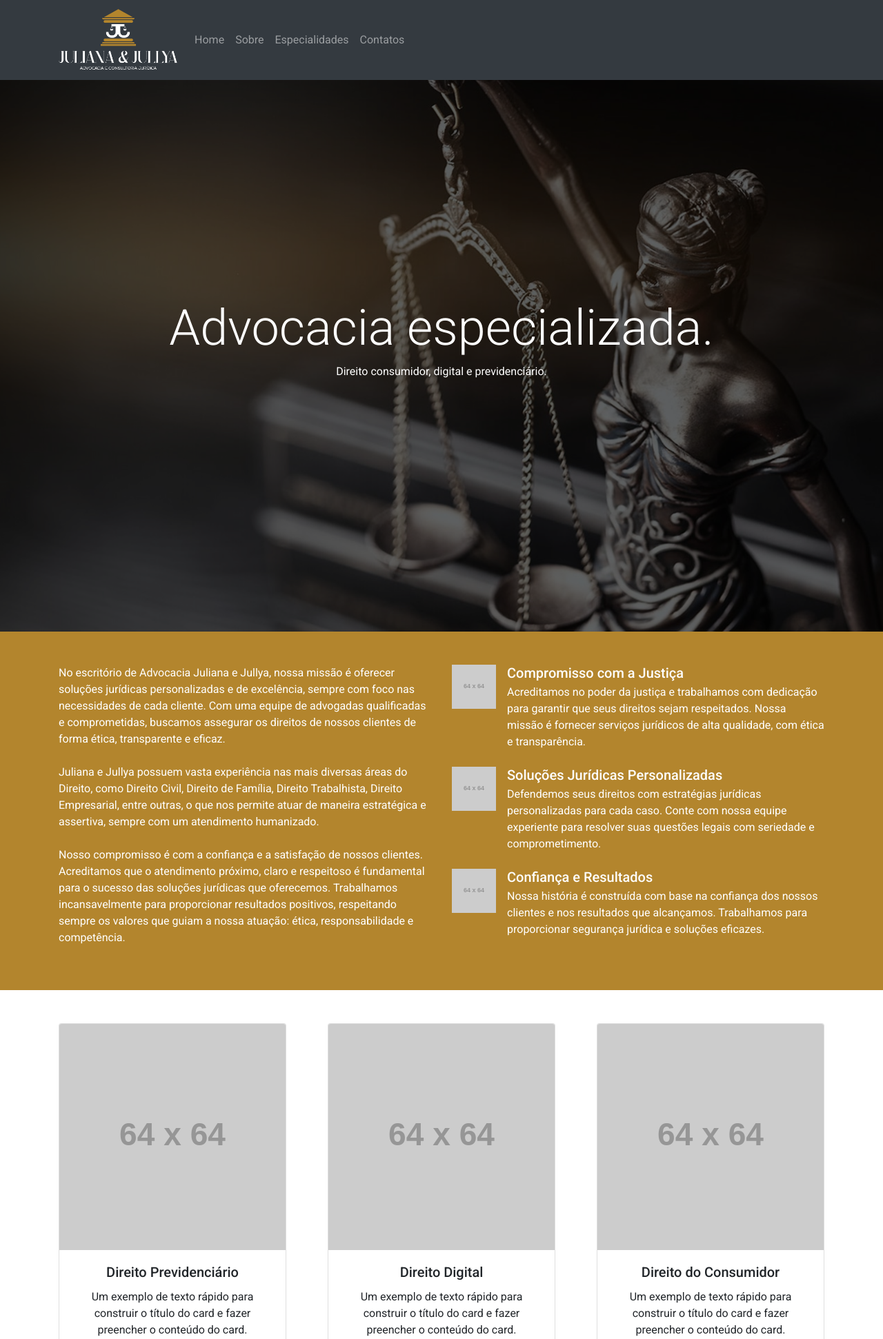
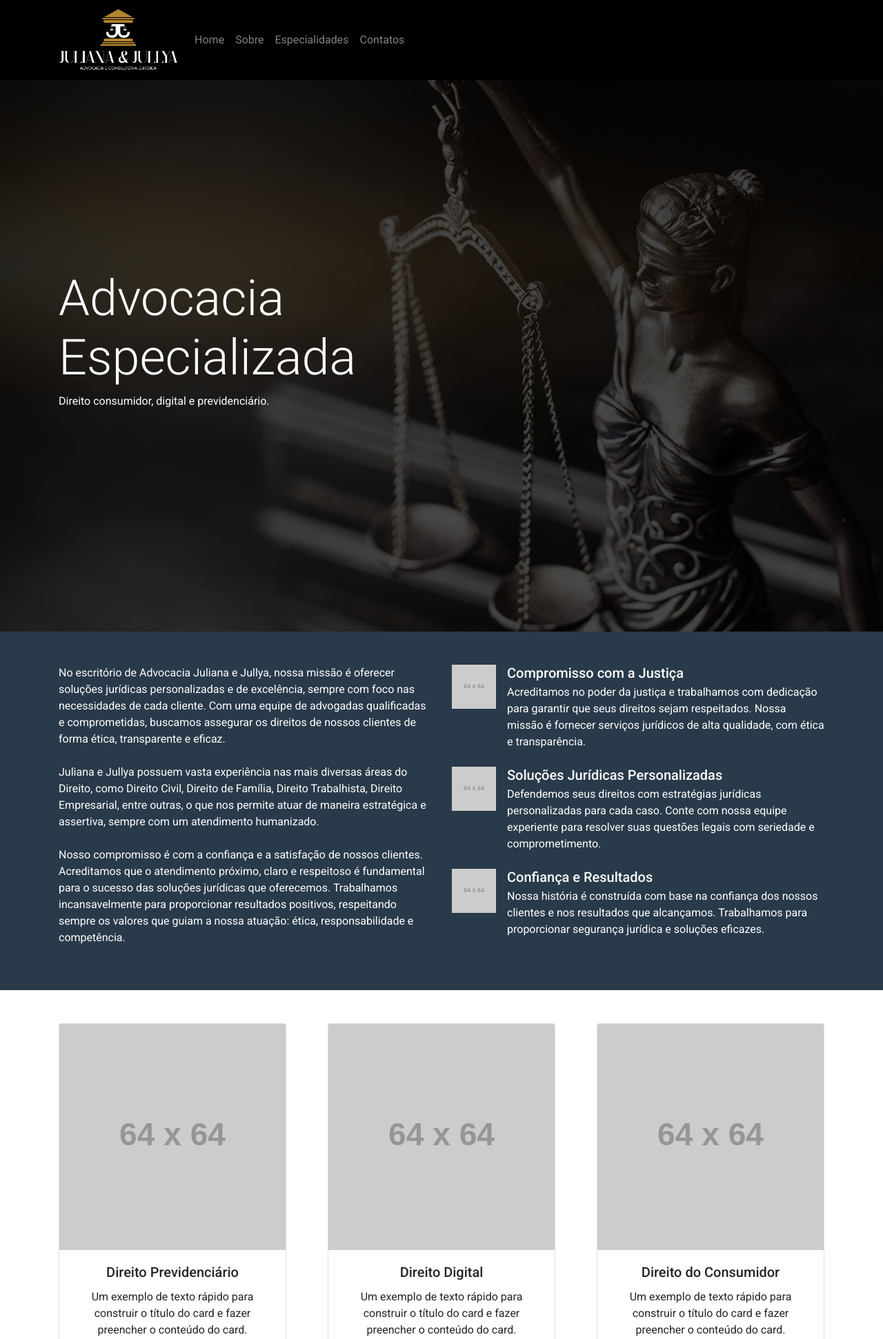
Before and after one commit to viniciusalmeidaweb/website-adv, a Django app: page /home/ in a window 1280 px wide. Shown: the top 1942 px of the page at 69% size. Run offline with Django 4.2, Linux system fonts and the light colour scheme; data comes from the database, SQL or seed files in the repository; grey boxes labelled with a size stand in for pictures from a placeholder-image service; some libraries are stand-ins or nearby versions.

Commit message:
ajustes css menu

```diff
--- a/static/css/styles.css
+++ b/static/css/styles.css
@@ -12,6 +12,10 @@ body {
     background-color: transparent;
 }
 
+.navbar-bg-dark {
+    background-color: black;
+}
+
 img.logo-site{
     height: 90px;
 }
@@ -23,10 +27,10 @@ img.logo-site{
     background-size: cover; /* A imagem cobre toda a área do div */
     background-position: center; /* Centraliza a imagem */
     min-height: 100vh; /* Define a altura do div como 100% da altura da janela */
-    display: flex; /* Flexbox para centralizar o conteúdo */
-    justify-content: center; /* Alinha o conteúdo horizontalmente */
+    display: grid; /* Flexbox para centralizar o conteúdo */
+    /*justify-content: center; /* Alinha o conteúdo horizontalmente */
     align-items: center; /* Alinha o conteúdo verticalmente */
-    text-align: center; /* Centraliza o texto */
+    /*text-align: center; /* Centraliza o texto */
     color: white; /* Cor do texto */
     padding: 20px; /* Espaçamento interno */
     box-sizing: border-box; /* Inclui o padding no tamanho total do div */
@@ -39,7 +43,7 @@ img.logo-site{
     left: 0;
     width: 100%;
     height: 100%;
-    background-color: rgba(0, 0, 0, 0.6); /* Sobreposição preta com 50% de opacidade */
+    background-color: rgba(0, 0, 0, 0.7); /* Sobreposição preta com 50% de opacidade */
   }
 
 
@@ -51,10 +55,17 @@ img.logo-site{
 }
 
 .about{
-    background-color: rgb(179 133 45);
+    /*background-color: #B3852D;*/
+    background-color: #293A4A;
 
 }
 
-.services article{
+.services, article{
 
 }
+
+
+.team{
+    background-color: #B3852D
+
+}
--- a/website/templates/base.html
+++ b/website/templates/base.html
@@ -22,7 +22,7 @@
 <body>
 <!-- Cabeçalho -->
 <header>
-  <nav class="navbar navbar-expand-lg navbar-dark bg-dark">
+  <nav class="navbar navbar-expand-lg navbar-dark navbar-bg-dark">
         <div class="container">
         <a class="navbar-brand" href="{% url 'sobre' %}">
           <img class="logo-site" src="/media/website/logo-site.png">
@@ -66,8 +66,15 @@
 
  <!-- Rodapé -->
  <footer>
-  <p>&copy; 2025 Sua Empresa. Todos os direitos reservados.</p>
-  <p><a href="#contact">Entre em contato</a></p>
+  <div class="container py-5 text-center">
+    <div class="row">
+      <div class="col-12">
+        <p>&copy; 2025 Sua Empresa. Todos os direitos reservados.</p>
+        <p><a href="#contact">Entre em contato</a></p>
+      </div>
+    </div>
+  </div>
+
 </footer>
 <!-- Principal JavaScript do Bootstrap
 ================================================== -->
--- a/website/templates/index.html
+++ b/website/templates/index.html
@@ -7,7 +7,7 @@
       <div class="overlay"></div>
         <div class="jumbotron jumbotron-bgk">
           <div class="container">
-            <h1 class="display-3">Advocacia especializada.</h1>
+            <h1 class="display-3">Advocacia <br> Especializada</h1>
             <p>Direito consumidor, digital e previdenciário.</p>
           </div>
         </div>
@@ -95,10 +95,36 @@
       {% else %}
           <p>Sem cadastros de Especialidades.</p>
     {% endif %}
+        </div>
+    </div>
+  </div>
+</section>
+
+<section class="team py-5">
+  <div class="container">
+    <div class="row">
+      {% if especialidade_list %}
+      {% for especialidade in especialidade_list %}
+          <div class="col-4 text-center">
+            <article>
+              <div class="card">
+                <img class="card-img-top" src="https://placehold.co/64x64" alt="Imagem de capa do card">
+                <div class="card-body">
+                  <h5 class="card-title">{{ especialidade.nome_especialidade }}</h5>
+                  <p class="card-text">Um exemplo de texto rápido para construir o título do card e fazer preencher o conteúdo do card.</p>
+                  <a href="{% url 'especialidade_detail' especialidade.pk %}" class="btn btn-primary">Visitar</a>
+                </div>
+              </div>
+            </article>
+          </div>
+      {% endfor %}
+
+      {% else %}
+          <p>Sem cadastros de Especialidades.</p>
+    {% endif %}
+        </div>
 
 
-
-        </div>
     </div>
   </div>
 </section>
```
